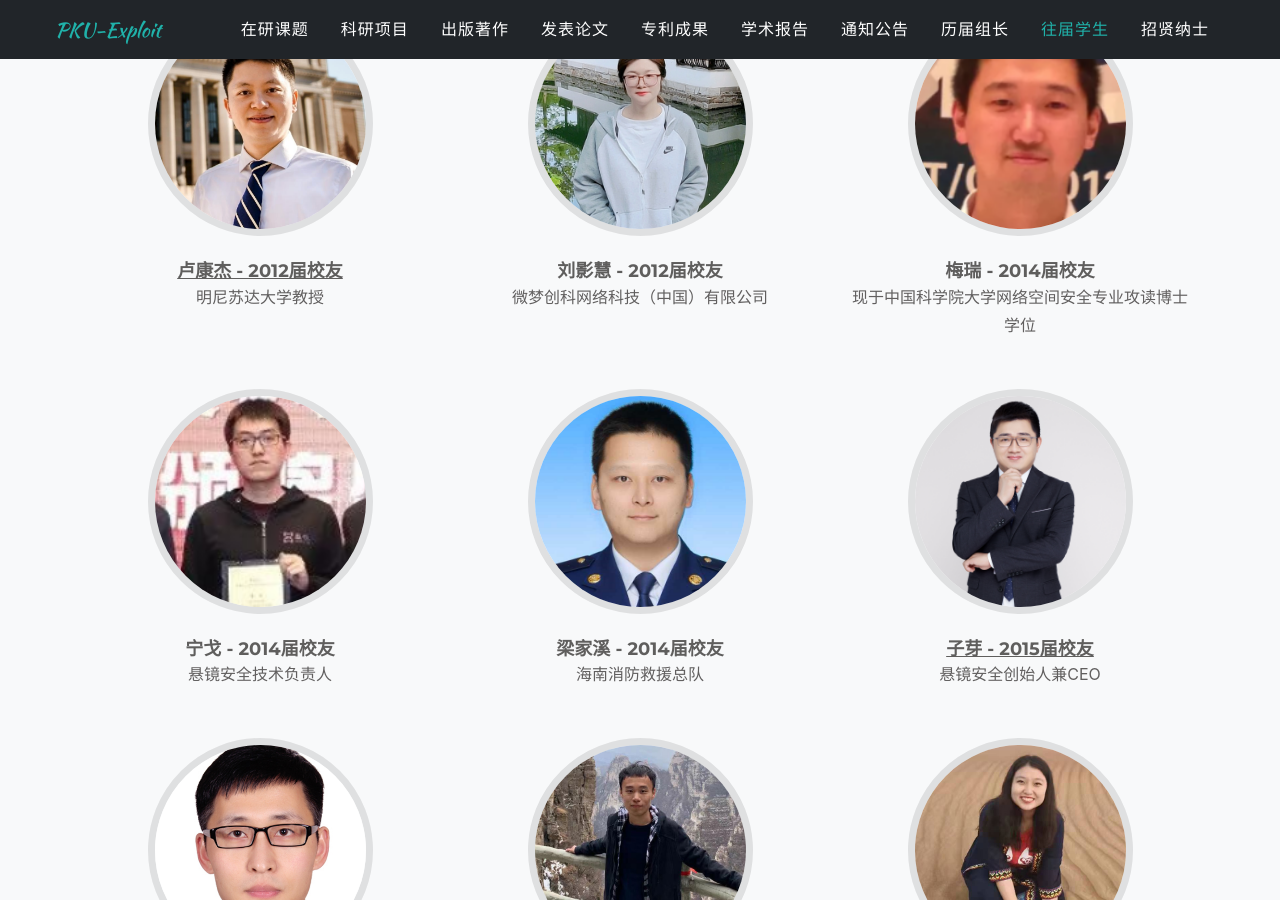
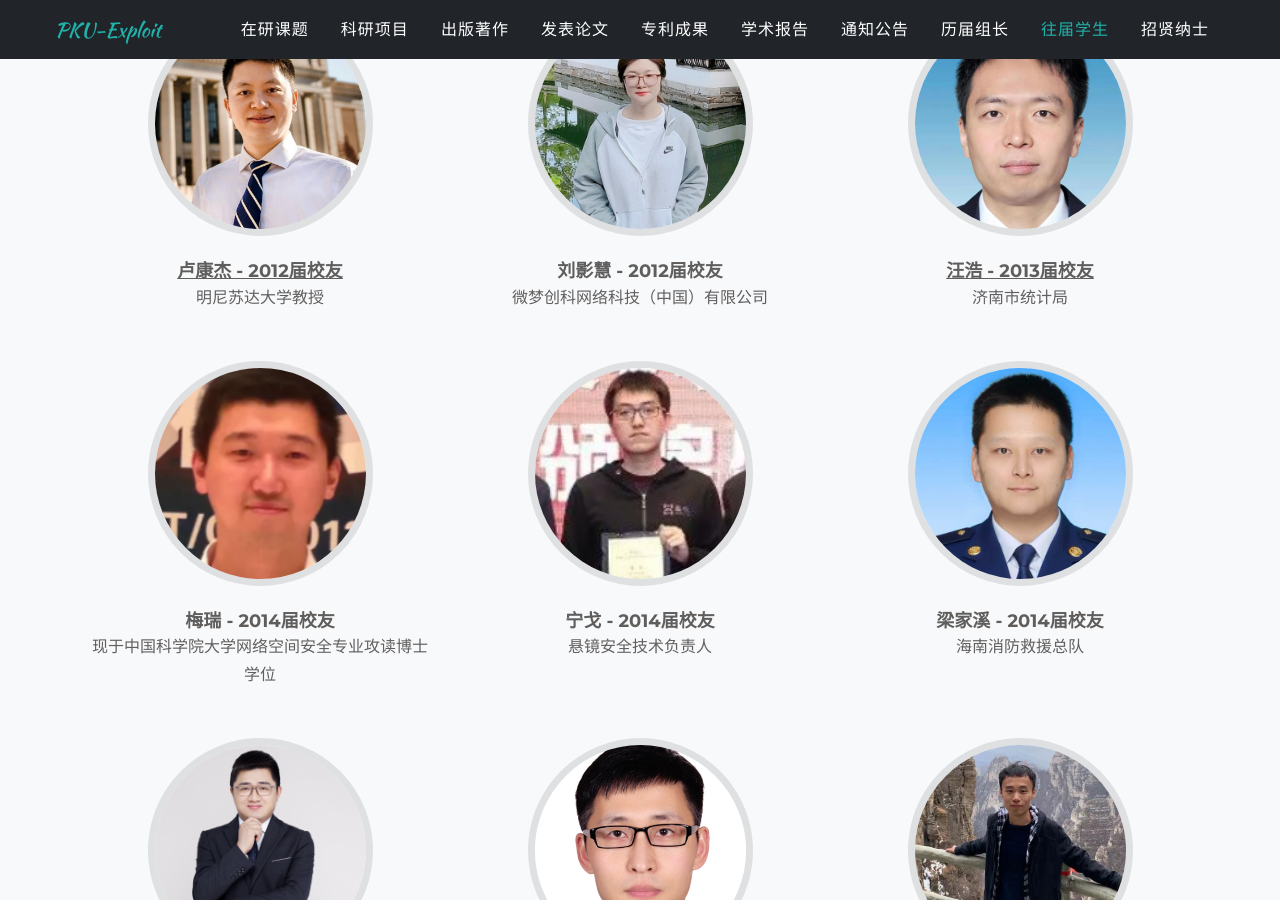
Before and after one commit to xxycfhb/xxycfhb.github.io, a Jekyll site: the page built from pages/graduates.html, in a window 1280 px wide and 900 px high, scrolled down 1445 px. Built offline with Jekyll 4.4.1, drawn with Linux system fonts in a browser that asks for light colours; some web fonts are replaced.

Commit message:
update 2 graduates

```diff
--- a/_data/sitetext.yml
+++ b/_data/sitetext.yml
@@ -164,6 +164,13 @@ graduate:
         image: ../assets/img/timeline/lhy.png
         alt:
 
+      - title: "汪浩 - 2013届校友"
+        post: "济南市统计局"
+        desc:
+        image: ../assets/img/timeline/wanghao.png
+        alt:
+        blog: "https://blog.csdn.net/jidawanghao"
+
       - title: "梅瑞 - 2014届校友"
         post: "现于中国科学院大学网络空间安全专业攻读博士学位"
         desc: "曾工作于政府数据管理部门和互联网上市公司，曾作为主要完成者参与多项国家级信息安全科研课题，成果包括二进制漏洞发现、粒数据安全体系等；作为主要负责人在科大讯飞集团实施企业信息安全管理体系建设和持续优化，特别是对于研发安全体系、数据安全体系有着深入的研究和丰富的实践经验；作为高级安全专家向铁路12306、唐山银行等多个行业客户提供信息科技风险咨询；曾受邀在中国互联网安全大会ISC 2013、中国网络安全大会NSC 2013等分享安全观点，参与编写信息安全专著1部，当前的研究兴趣和项目实践包括定向攻击溯源、恶意代码监测、云应用安全等。"
@@ -242,6 +249,13 @@ graduate:
         post: "小米"
         desc: "曾就职于百度。"
         image: ../assets/img/timeline/lhl.png
+        alt:
+        blog: "https://blog.csdn.net/linhai1028?t=1"
+
+      - title: "高峰 - 2018届校友"
+        post: "四川省公安厅"
+        desc:
+        image: ../assets/img/timeline/1.png
         alt:
         blog: "https://blog.csdn.net/linhai1028?t=1"
 
```
Also changed, not shown: assets/img/timeline/wanghao.png (added).
